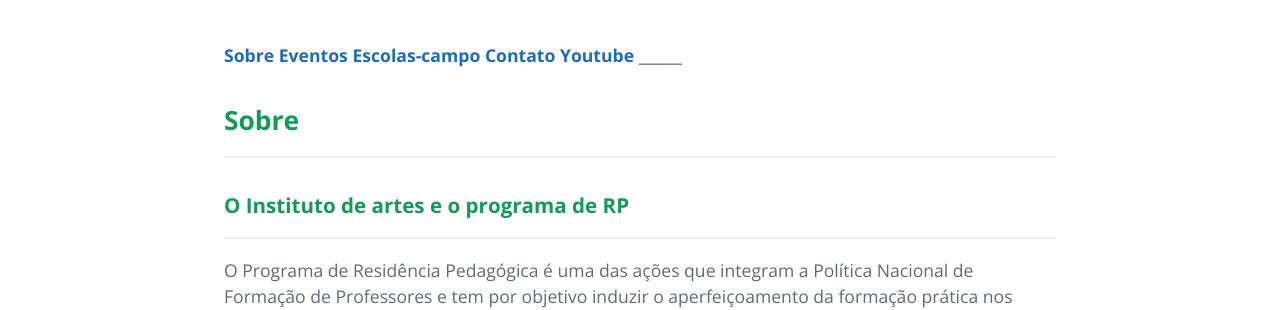
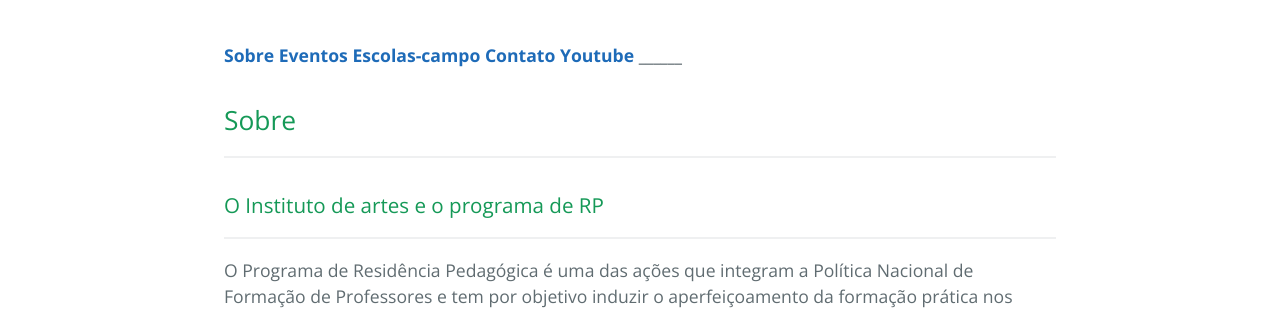
Before and after one commit to limaof/rparteuerj, a Jekyll site: the page built from index.md, in a window 1280 px wide. Shown: the part 390-700 px from the top of the page. Built offline with Jekyll 4.4.1, drawn with Linux system fonts in a browser that asks for light colours; our own code applies the rules of GitHub Pages for plain Markdown files.

```diff
--- a/index.md
+++ b/index.md
@@ -6,11 +6,11 @@
 <!--te-->
 __________________
 
-## **Sobre**
+## Sobre
 
 ____
 
-### **O Instituto de artes e o programa de RP**
+### O Instituto de artes e o programa de RP
 
 _____
 
```
